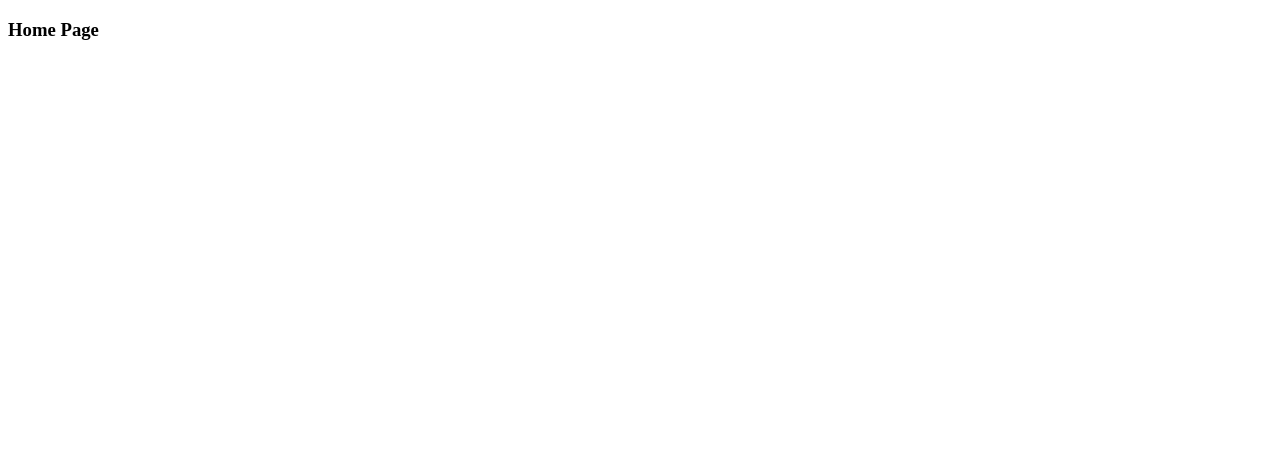
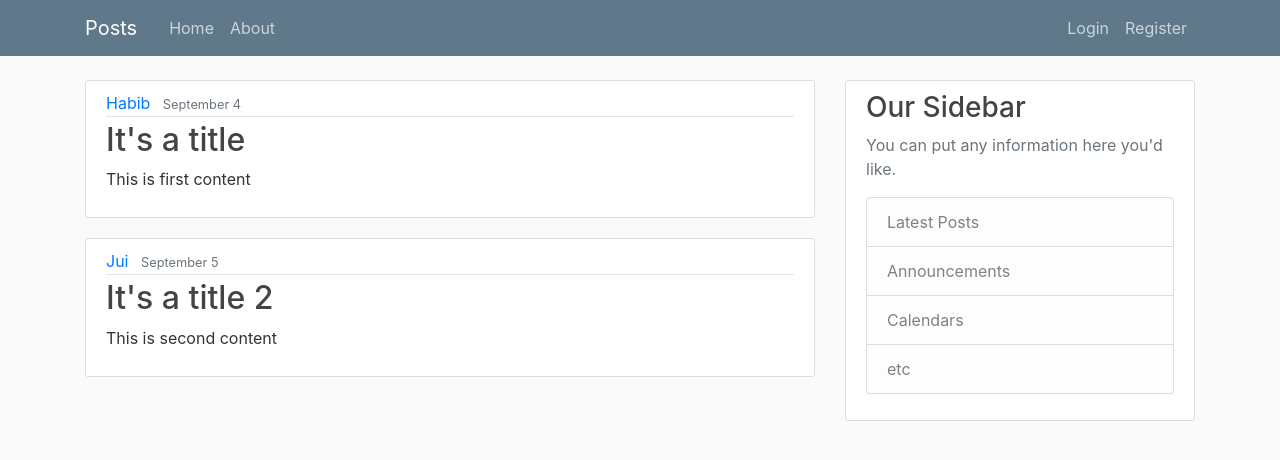
Before and after one commit to hbrawnak/Posts, a Django app: page / in a window 1280 px wide. Before the commit the part shown is almost empty. Shown: the top 460 px of the page. Run offline with Django 3.2, Linux system fonts and the light colour scheme; some libraries are stand-ins or nearby versions.

Commit message:
Layout added and a few design

```diff
--- /dev/null
+++ b/blog/static/blog/main.css
@@ -0,0 +1,84 @@
+body {
+  background: #fafafa;
+  color: #333333;
+  margin-top: 5rem;
+}
+
+h1, h2, h3, h4, h5, h6 {
+  color: #444444;
+}
+
+ul {
+  margin: 0;
+}
+
+.bg-steel {
+  background-color: #5f788a;
+}
+
+.site-header .navbar-nav .nav-link {
+  color: #cbd5db;
+}
+
+.site-header .navbar-nav .nav-link:hover {
+  color: #ffffff;
+}
+
+.site-header .navbar-nav .nav-link.active {
+  font-weight: 500;
+}
+
+.content-section {
+  background: #ffffff;
+  padding: 10px 20px;
+  border: 1px solid #dddddd;
+  border-radius: 3px;
+  margin-bottom: 20px;
+}
+
+.article-title {
+  color: #444444;
+}
+
+a.article-title:hover {
+  color: #428bca;
+  text-decoration: none;
+}
+
+.article-content {
+  white-space: pre-line;
+}
+
+.article-img {
+  height: 65px;
+  width: 65px;
+  margin-right: 16px;
+}
+
+.article-metadata {
+  padding-bottom: 1px;
+  margin-bottom: 4px;
+  border-bottom: 1px solid #e3e3e3
+}
+
+.article-metadata a:hover {
+  color: #333;
+  text-decoration: none;
+}
+
+.article-svg {
+  width: 25px;
+  height: 25px;
+  vertical-align: middle;
+}
+
+.account-img {
+  height: 125px;
+  width: 125px;
+  margin-right: 20px;
+  margin-bottom: 16px;
+}
+
+.account-heading {
+  font-size: 2.5rem;
+}
--- a/blog/templates/blog/home.html
+++ b/blog/templates/blog/home.html
@@ -1,13 +1,15 @@
-<!doctype html>
-<html lang="en">
-<head>
-    <meta charset="UTF-8">
-    <meta name="viewport"
-          content="width=device-width, user-scalable=no, initial-scale=1.0, maximum-scale=1.0, minimum-scale=1.0">
-    <meta http-equiv="X-UA-Compatible" content="ie=edge">
-    <title>{{ title }}</title>
-</head>
-<body>
-    <h3>{{ title }} Page</h3>
-</body>
-</html>
+{% extends "blog/layouts.html" %}
+{% block content %}
+    {% for post in posts %}
+        <article class="media content-section">
+          <div class="media-body">
+            <div class="article-metadata">
+              <a class="mr-2" href="#">{{ post.author }}</a>
+              <small class="text-muted">{{ post.created_at }}</small>
+            </div>
+            <h2><a class="article-title" href="#">{{ post.title }}</a></h2>
+            <p class="article-content">{{ post.content }}</p>
+          </div>
+        </article>
+    {% endfor %}
+{% endblock content %}
--- /dev/null
+++ b/blog/templates/blog/layouts.html
@@ -0,0 +1,69 @@
+{% load static %}
+<!doctype html>
+<html lang="en">
+<head>
+
+    <!-- Required meta tags -->
+    <meta charset="utf-8">
+    <meta name="viewport" content="width=device-width, initial-scale=1, shrink-to-fit=no">
+
+    <!-- Bootstrap CSS -->
+    <link rel="stylesheet" href="https://maxcdn.bootstrapcdn.com/bootstrap/4.0.0/css/bootstrap.min.css" integrity="sha384-Gn5384xqQ1aoWXA+058RXPxPg6fy4IWvTNh0E263XmFcJlSAwiGgFAW/dAiS6JXm" crossorigin="anonymous">
+
+    <link rel="stylesheet" href="{% static 'blog/main.css' %}">
+
+    <title>{{ title }}</title>
+</head>
+<body>
+
+    <header class="site-header">
+      <nav class="navbar navbar-expand-md navbar-dark bg-steel fixed-top">
+        <div class="container">
+          <a class="navbar-brand mr-4" href="{% url 'blog-home' %}">Posts</a>
+          <button class="navbar-toggler" type="button" data-toggle="collapse" data-target="#navbarToggle" aria-controls="navbarToggle" aria-expanded="false" aria-label="Toggle navigation">
+          <span class="navbar-toggler-icon"></span>
+          </button>
+          <div class="collapse navbar-collapse" id="navbarToggle">
+            <div class="navbar-nav mr-auto">
+              <a class="nav-item nav-link" href="{% url 'blog-home' %}">Home</a>
+              <a class="nav-item nav-link" href="{% url 'blog-about' %}">About</a>
+            </div>
+            <!-- Navbar Right Side -->
+            <div class="navbar-nav">
+              <a class="nav-item nav-link" href="#">Login</a>
+              <a class="nav-item nav-link" href="#">Register</a>
+            </div>
+          </div>
+        </div>
+      </nav>
+    </header>
+
+    <main role="main" class="container">
+      <div class="row">
+        <div class="col-md-8">
+          {% block content %}{% endblock %}
+        </div>
+        <div class="col-md-4">
+          <div class="content-section">
+            <h3>Our Sidebar</h3>
+            <p class='text-muted'>You can put any information here you'd like.
+              <ul class="list-group">
+                <li class="list-group-item list-group-item-light">Latest Posts</li>
+                <li class="list-group-item list-group-item-light">Announcements</li>
+                <li class="list-group-item list-group-item-light">Calendars</li>
+                <li class="list-group-item list-group-item-light">etc</li>
+              </ul>
+            </p>
+          </div>
+        </div>
+      </div>
+    </main>
+
+<!-- Optional JavaScript -->
+    <!-- jQuery first, then Popper.js, then Bootstrap JS -->
+    <script src="https://code.jquery.com/jquery-3.2.1.slim.min.js" integrity="sha384-KJ3o2DKtIkvYIK3UENzmM7KCkRr/rE9/Qpg6aAZGJwFDMVNA/GpGFF93hXpG5KkN" crossorigin="anonymous"></script>
+    <script src="https://cdnjs.cloudflare.com/ajax/libs/popper.js/1.12.9/umd/popper.min.js" integrity="sha384-ApNbgh9B+Y1QKtv3Rn7W3mgPxhU9K/ScQsAP7hUibX39j7fakFPskvXusvfa0b4Q" crossorigin="anonymous"></script>
+    <script src="https://maxcdn.bootstrapcdn.com/bootstrap/4.0.0/js/bootstrap.min.js" integrity="sha384-JZR6Spejh4U02d8jOt6vLEHfe/JQGiRRSQQxSfFWpi1MquVdAyjUar5+76PVCmYl" crossorigin="anonymous"></script>
+
+</body>
+</html>
--- a/blog/views.py
+++ b/blog/views.py
@@ -1,8 +1,27 @@
 from django.shortcuts import render
 from django.http import HttpResponse
 
+posts = [
+    {
+        'author': 'Habib',
+        'title': 'It\'s a title',
+        'content': 'This is first content',
+        'created_at': 'September 4'
+    },
+    {
+        'author': 'Jui',
+        'title': 'It\'s a title 2',
+        'content': 'This is second content',
+        'created_at': 'September 5'
+    }
+]
+
+
 def home(request):
-    context = {'title': 'Home' }
+    context = {
+        'title': 'Home',
+        'posts': posts
+    }
     return render(request, 'blog/home.html', context)
 
 def about(request):
```
Also changed, not shown: blog/templates/blog/about.html (+3 -12 lines).
